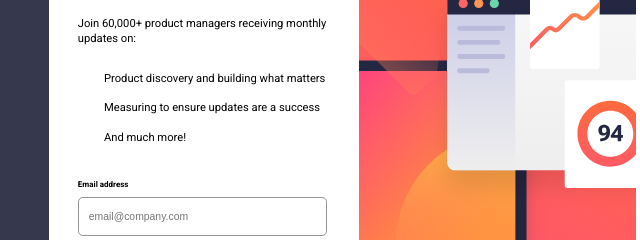
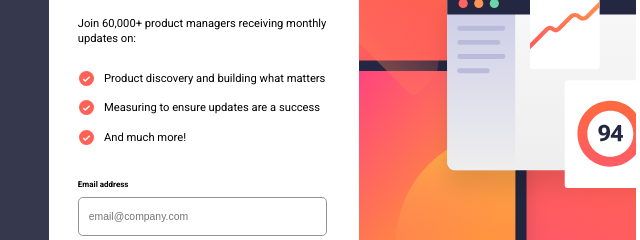
Before and after one commit to christencodes/Newsletter-Sign-Up, a plain HTML site: page index.html in a window 1280 px wide. Shown: the part 279-519 px from the top of the page, 291-931 px from the left. Drawn offline with Linux system fonts and the light colour scheme; the site is published under a folder, as on GitHub Pages, so addresses that start at the root find nothing.

```diff
--- a/style.css
+++ b/style.css
@@ -218,7 +218,7 @@ body {
   margin: 0.1rem;
   content: "";
   display: block;
-  background-image: url(/assets/images/icon-list.svg);
+  background-image: url(./assets/images/icon-list.svg);
   width: 15px;
   height: 15px;
   /* Fixed - please remember this */
```
